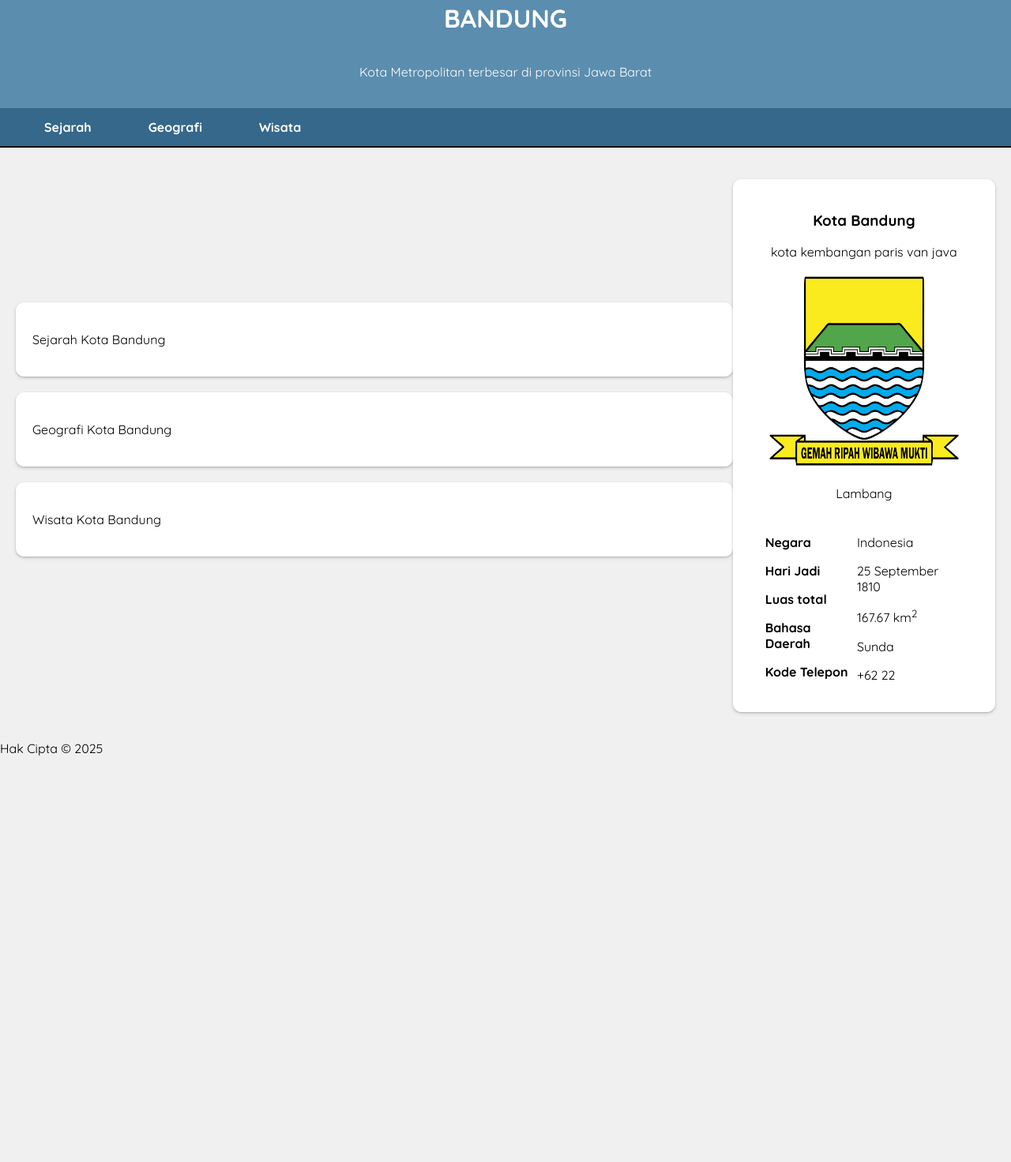
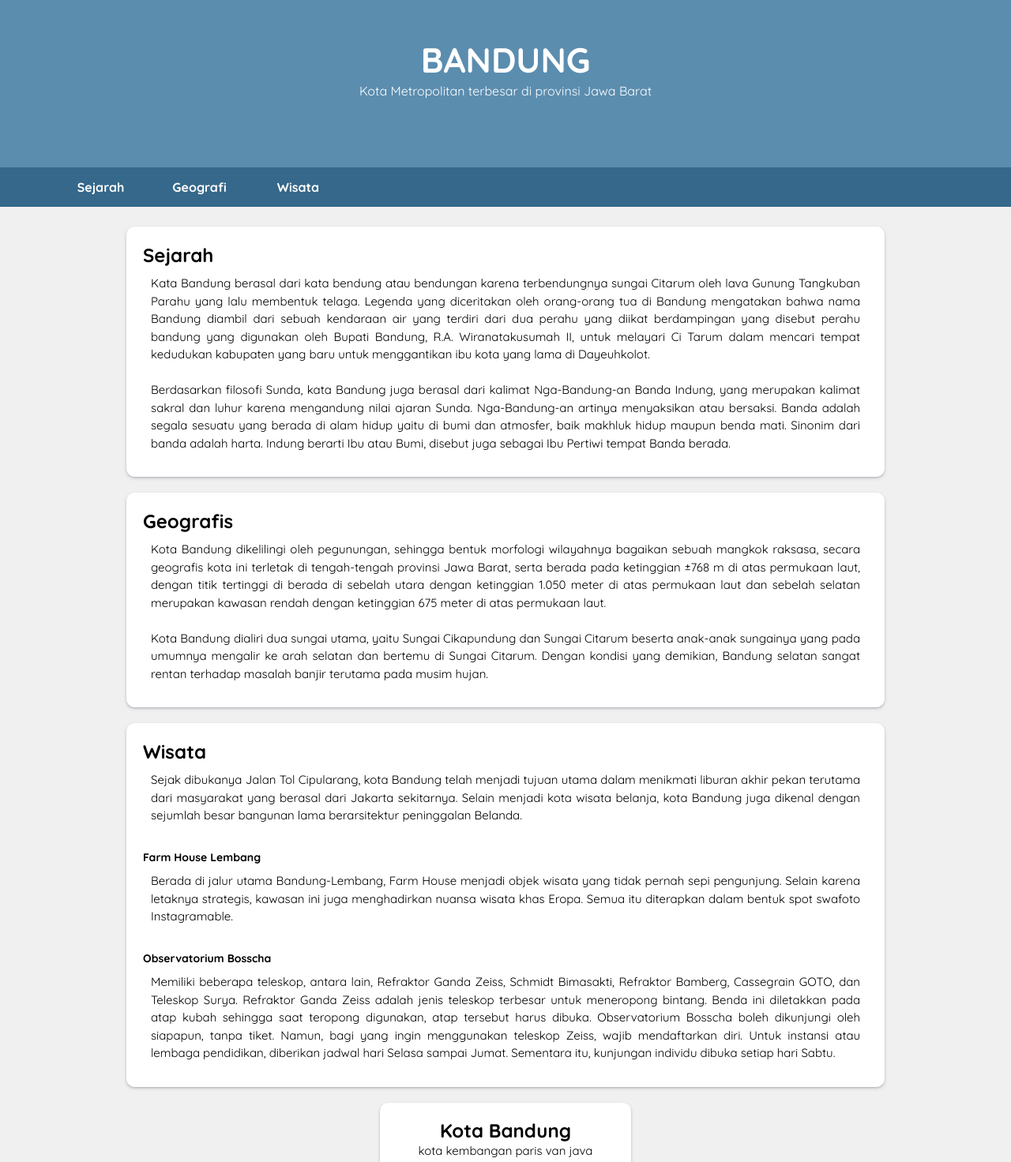
Before and after one commit to LutfiHS/training_dicoding_basic, a plain HTML site: page index.html in a window 1280 px wide. Shown: the part 38-1510 px from the top of the page at 79% size. Before the commit the page ends 1012 px from the top, so only its background shows below. Drawn offline with Linux system fonts and the light colour scheme.

Commit message:
fixing css

```diff
--- a/index.html
+++ b/index.html
@@ -37,20 +37,85 @@
     </nav>
     <main>
       <div class="article">
-        <div class="Sejarah article-content">
-          <p>Sejarah Kota Bandung</p>
+        <div id="Sejarah" class="Sejarah article-content">
+          <h2>Sejarah</h2>
+          <p>
+            Kata Bandung berasal dari kata bendung atau bendungan karena
+            terbendungnya sungai Citarum oleh lava Gunung Tangkuban Parahu yang
+            lalu membentuk telaga. Legenda yang diceritakan oleh orang-orang tua
+            di Bandung mengatakan bahwa nama Bandung diambil dari sebuah
+            kendaraan air yang terdiri dari dua perahu yang diikat berdampingan
+            yang disebut perahu bandung yang digunakan oleh Bupati Bandung, R.A.
+            Wiranatakusumah II, untuk melayari Ci Tarum dalam mencari tempat
+            kedudukan kabupaten yang baru untuk menggantikan ibu kota yang lama
+            di Dayeuhkolot. <br />
+            <br />
+            Berdasarkan filosofi Sunda, kata Bandung juga berasal dari kalimat
+            Nga-Bandung-an Banda Indung, yang merupakan kalimat sakral dan luhur
+            karena mengandung nilai ajaran Sunda. Nga-Bandung-an artinya
+            menyaksikan atau bersaksi. Banda adalah segala sesuatu yang berada
+            di alam hidup yaitu di bumi dan atmosfer, baik makhluk hidup maupun
+            benda mati. Sinonim dari banda adalah harta. Indung berarti Ibu atau
+            Bumi, disebut juga sebagai Ibu Pertiwi tempat Banda berada.
+          </p>
         </div>
-        <div class="Geografi article-content">
-          <p>Geografi Kota Bandung</p>
+        <div id="Geografi" class="Geografi article-content">
+          <h2>Geografis</h2>
+          <p>
+            Kota Bandung dikelilingi oleh pegunungan, sehingga bentuk morfologi
+            wilayahnya bagaikan sebuah mangkok raksasa, secara geografis kota
+            ini terletak di tengah-tengah provinsi Jawa Barat, serta berada pada
+            ketinggian ±768 m di atas permukaan laut, dengan titik tertinggi di
+            berada di sebelah utara dengan ketinggian 1.050 meter di atas
+            permukaan laut dan sebelah selatan merupakan kawasan rendah dengan
+            ketinggian 675 meter di atas permukaan laut. <br />
+            <br />
+            Kota Bandung dialiri dua sungai utama, yaitu Sungai Cikapundung dan
+            Sungai Citarum beserta anak-anak sungainya yang pada umumnya
+            mengalir ke arah selatan dan bertemu di Sungai Citarum. Dengan
+            kondisi yang demikian, Bandung selatan sangat rentan terhadap
+            masalah banjir terutama pada musim hujan.
+          </p>
         </div>
-        <div class="Wisata article-content">
-          <p>Wisata Kota Bandung</p>
+        <div id="Wisata" class="Wisata article-content">
+          <h2>Wisata</h2>
+          <p>
+            Sejak dibukanya Jalan Tol Cipularang, kota Bandung telah menjadi
+            tujuan utama dalam menikmati liburan akhir pekan terutama dari
+            masyarakat yang berasal dari Jakarta sekitarnya. Selain menjadi kota
+            wisata belanja, kota Bandung juga dikenal dengan sejumlah besar
+            bangunan lama berarsitektur peninggalan Belanda. <br />
+            <br />
+          </p>
+          <h3>Farm House Lembang</h3>
+          <p>
+            Berada di jalur utama Bandung-Lembang, Farm House menjadi objek
+            wisata yang tidak pernah sepi pengunjung. Selain karena letaknya
+            strategis, kawasan ini juga menghadirkan nuansa wisata khas Eropa.
+            Semua itu diterapkan dalam bentuk spot swafoto Instagramable.
+            <br /><br />
+          </p>
+          <h3>Observatorium Bosscha</h3>
+          <p>
+            Memiliki beberapa teleskop, antara lain, Refraktor Ganda Zeiss,
+            Schmidt Bimasakti, Refraktor Bamberg, Cassegrain GOTO, dan Teleskop
+            Surya. Refraktor Ganda Zeiss adalah jenis teleskop terbesar untuk
+            meneropong bintang. Benda ini diletakkan pada atap kubah sehingga
+            saat teropong digunakan, atap tersebut harus dibuka. Observatorium
+            Bosscha boleh dikunjungi oleh siapapun, tanpa tiket. Namun, bagi
+            yang ingin menggunakan teleskop Zeiss, wajib mendaftarkan diri.
+            Untuk instansi atau lembaga pendidikan, diberikan jadwal hari Selasa
+            sampai Jumat. Sementara itu, kunjungan individu dibuka setiap hari
+            Sabtu.
+          </p>
         </div>
       </div>
       <div class="profile">
         <div class="profile-logo">
-          <h3>Kota Bandung</h3>
-          <p>kota kembangan paris van java</p>
+          <div>
+            <h2>Kota Bandung</h2>
+            <p>kota kembangan paris van java</p>
+          </div>
           <div>
             <img
               src="/asset/lambang kota bandung.png"
--- a/style/article.css
+++ b/style/article.css
@@ -1,6 +1,9 @@
 .article {
-  margin: auto;
+    display:  flex;
+    flex-direction: column;
   width: 75%;
+  min-width: 500px;
+  gap: 20px;
 }
 
 .article-content {
@@ -8,7 +11,13 @@
   padding: 20px;
   border-radius: 10px;
   box-shadow: 0 2px 4px rgba(0, 0, 0, 0.1);
-  margin-bottom: 20px;
   border: 1px solid #ffffff;
   box-shadow: rgba(50, 50, 93, 0.25) 0px 2px 5px -1px, rgba(0, 0, 0, 0.3) 0px 1px 3px -1px;
 }
+
+.article-content p {
+  padding:  10px;
+  font-size: 1.5rem;
+  text-align: justify;
+
+}
--- a/style/header.css
+++ b/style/header.css
@@ -1,11 +1,10 @@
 
 .header {
+    height: 250px;
     display: flex;
     flex-direction: column;
     align-items: center;
+    justify-content: center;
     background-color: #5b8daf;
     color: white;
-    padding: 20px;
-
-
 }
--- a/style/index.css
+++ b/style/index.css
@@ -1,11 +1,32 @@
 * {
     box-sizing: border-box;
+    margin: 0;
+    padding: 0;
+}
+
+html {
+    font-size: 62.5%;
+
 }
 
 body {
-    margin: 0;
-    padding: 0;
-    /* font-family: Arial, sans-serif; */
     background-color: #f0f0f0;
     font-family: 'Quicksand', sans-serif;
 }
+
+h1  {
+    font-size: 4.4rem;
+}
+h2  {
+    font-size: 2.4rem;
+}
+h3  {
+    font-size: 1.4rem;
+}
+h4  {
+    font-size: 1rem;
+}
+p {
+    font-size: 1.6rem;
+    line-height: 1.5;
+}
--- a/style/main.css
+++ b/style/main.css
@@ -1,8 +1,8 @@
 main {
     display: flex;
-    flex-direction: row;
-    align-items: center;
+    align-items: flex-start;
+    flex-wrap: wrap;
     justify-content: center;
-    padding: 20px;
-
+    gap: 20px;
+    margin: 25px 0 75px 0;
 }
--- a/style/navbar.css
+++ b/style/navbar.css
@@ -1,8 +1,12 @@
 
 .navbar {
+    display: flex;
+    justify-content: space-between;
     background-color: #35688a;
     height: auto;
     width: 100%;
+    padding: 0 75px;
+
 }
 
 .navbar li {
@@ -15,8 +19,8 @@
     font-size: 16px;
     font-weight: bold;
     height: 50px;
-    border-bottom: 2px solid #000;
     background-color: #35688a;
+    gap: 20px;
 
 }
 
@@ -25,10 +29,11 @@
     color: white;
     text-align: center;
     padding: 14px 16px;
+    width: 105px;
     text-decoration: none;
 }
 
 .navbar a:hover {
-    background-color: #ddd;
+    background-color: #ffffff00;
     color: black;
 }
--- a/style/profile.css
+++ b/style/profile.css
@@ -4,27 +4,34 @@
   align-items: center;
   background-color: #ffffff;
   padding: 20px;
-  margin-top: 20px;
-  border: 1px solid #ffffff;
   border-radius: 10px;
+  gap: 20px;
   box-shadow: rgba(50, 50, 93, 0.25) 0px 2px 5px -1px, rgba(0, 0, 0, 0.3) 0px 1px 3px -1px;
 }
 
 .profile-logo {
+  display: flex;
+  flex-direction: column;
+  align-items: center;
+  justify-content: center;
   text-align: center;
+  gap: 20px;
 }
 
 .profile-info {
   display: flex;
-  justify-content: space-between;
-  margin-top: 10px;
-  padding:0 20px;
+  gap: 20px;
 }
 
 .logo-profile {
   height: 250px;
   width: 250px;
-  padding: 5px;
+
+}
+
+
+.profile-logo div p {
+  font-size: 1.5rem;
 }
 
 .profile-info-tag {
```
